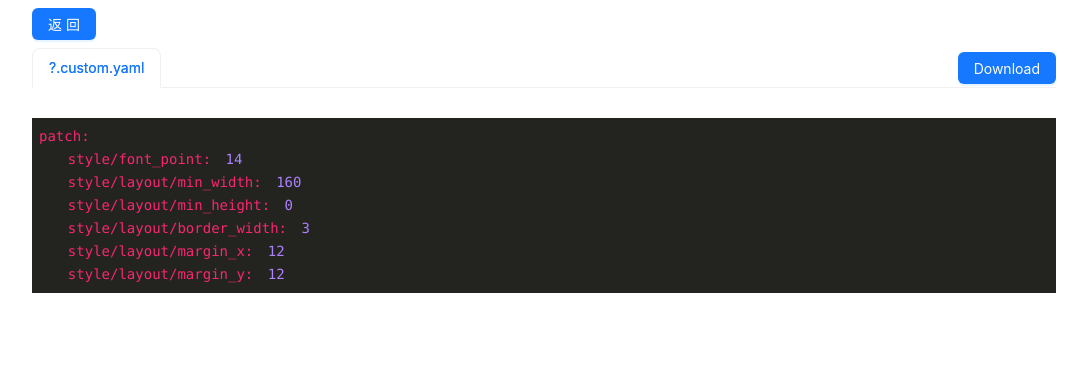
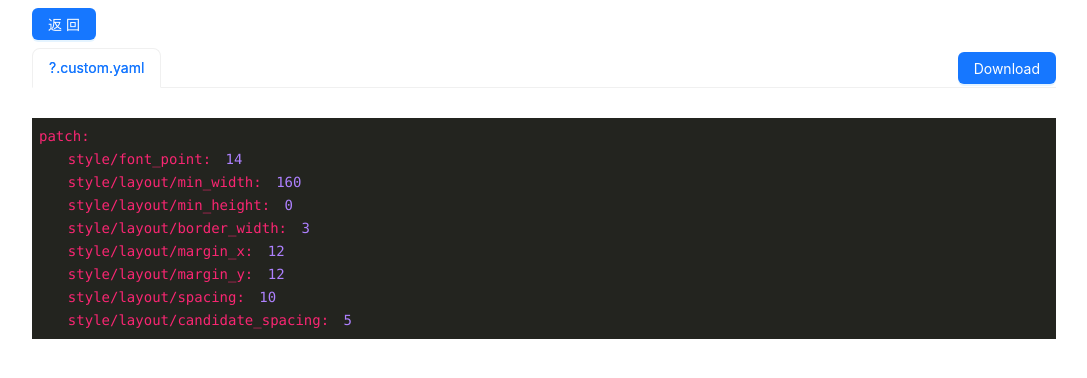
Before and after one commit to pdog18/rime-soak, a React (Create React App) app: page /#/result in a window 1280 px wide. Shown: the top 378 px of the page, without its empty margins (96-1183 px from the left). Built offline with nearby package versions, Linux system fonts and the light colour scheme.

Commit message:
[feature] Add support for spacing between encoding area and candidates, and between candidates

```diff
--- a/src/pages/skin/CustomSkin.tsx
+++ b/src/pages/skin/CustomSkin.tsx
@@ -40,6 +40,8 @@ const CustomSkin = () => {
   const border_width = stylePatch["style/layout/border_width"]
   const margin_x = stylePatch["style/layout/margin_x"]
   const margin_y = stylePatch["style/layout/margin_y"]
+  const spacing = stylePatch["style/layout/spacing"]
+  const candidate_spacing = stylePatch["style/layout/candidate_spacing"]
 
   const { skin, colors, items, preeditContent, changeSelectedTheme } = useCustomSkinState()
   const [skins, setSkins] = useState<ColorSchemeEntry[]>([])
@@ -194,9 +196,36 @@ const CustomSkin = () => {
           />
         </div>
       </div>
+      <div style={{ display: "inline-flex", columnGap: "80px", alignItems: "center" }}>
+        {!inline_preedit && (
+          <div>
+            间距
+            <NumericInput
+              style={{ width: "60px", marginLeft: "6px" }}
+              value={spacing}
+              maxLength={2}
+              onChange={(number) => updateStyleCustom("style/layout/spacing", number)}
+              defaultValue={spacing}
+            />
+          </div>
+        )}
+
+        <div>
+          候选词间距
+          <NumericInput
+            style={{ width: "60px", marginLeft: "6px" }}
+            value={candidate_spacing}
+            maxLength={2}
+            onChange={(number) => updateStyleCustom("style/layout/candidate_spacing", number)}
+            defaultValue={candidate_spacing}
+          />
+        </div>
+      </div>
       <CustomSkinPreview
         inlinePreedit={inline_preedit}
+        candidate_spacing={candidate_spacing}
         horizontal={horizontal}
+        spacing={spacing}
         fontSize={fontSize}
         min_width={min_width}
         min_height={min_height}
--- a/src/pages/skin/CustomSkinPreview.tsx
+++ b/src/pages/skin/CustomSkinPreview.tsx
@@ -11,6 +11,8 @@ interface SkinProps {
   border_width: number
   margin_x: number
   margin_y: number
+  spacing: number
+  candidate_spacing: number
 
   items: Candidate[]
   preeditContent: {
@@ -37,6 +39,8 @@ export default function CustomSkinPreview({
   border_width,
   margin_x,
   margin_y,
+  spacing,
+  candidate_spacing,
   items,
   preeditContent,
   convertedColors,
@@ -137,11 +141,12 @@ export default function CustomSkinPreview({
           </div>
         )}
 
-        {!inlinePreedit && <div style={{ backgroundColor: "transparent", height: "6px" }}></div>}
+        {!inlinePreedit && <div style={{ backgroundColor: "transparent", height: `${spacing}px` }} />}
         <div
           style={{
             display: "inline-flex",
             flexDirection: `${horizontal ? "row" : "column"}`,
+            gap: `${candidate_spacing}px`,
           }}
         >
           {items.slice(0, pageSize).map(({ label, suffix, candidate, comment }, index) => {
--- a/src/store/CustomSkinStore.ts
+++ b/src/store/CustomSkinStore.ts
@@ -20,7 +20,7 @@ interface CustomSkinState {
 
 const preeditContent = {
   preeditText: "输入法",
-  preeditHilitedText: "输   入法",
+  preeditHilitedText: "shu ru fa",
   preeditCaret: "‸",
 }
 
--- a/src/store/StyleStore.tsx
+++ b/src/store/StyleStore.tsx
@@ -32,6 +32,8 @@ interface StylePatch {
   "style/layout/border_width": number
   "style/layout/margin_x": number
   "style/layout/margin_y": number
+  "style/layout/spacing": number
+  "style/layout/candidate_spacing": number
 
   preset_color_schemes: {
     [key: string]: CustomSkinConfig
@@ -41,14 +43,16 @@ interface StylePatch {
 
 type StyleCustomPath =
   | "style/font_point"
+  | "style/horizontal"
+  | "style/inline_preedit"
+  | "style/display_tray_icon"
   | "style/layout/min_width"
   | "style/layout/min_height"
   | "style/layout/border_width"
   | "style/layout/margin_x"
   | "style/layout/margin_y"
-  | "style/horizontal"
-  | "style/inline_preedit"
-  | "style/display_tray_icon"
+  | "style/layout/spacing"
+  | "style/layout/candidate_spacing"
 
 interface StyleState {
   fileName: string
@@ -87,6 +91,8 @@ const useStyleState = create<StyleState>()((set, get) => ({
       "style/layout/border_width": 3,
       "style/layout/margin_x": 12,
       "style/layout/margin_y": 12,
+      "style/layout/spacing": 10,
+      "style/layout/candidate_spacing": 5,
 
       preset_color_schemes: {},
       app_options: {
```
